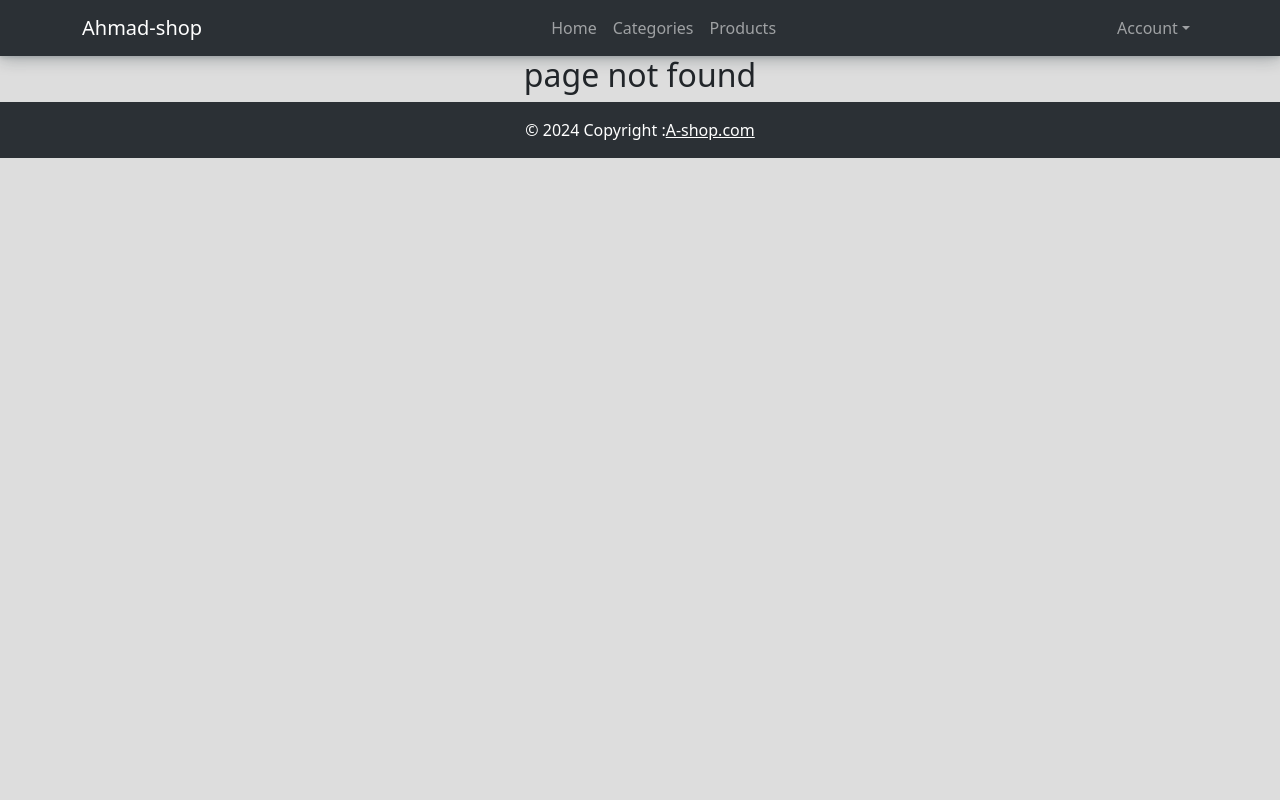
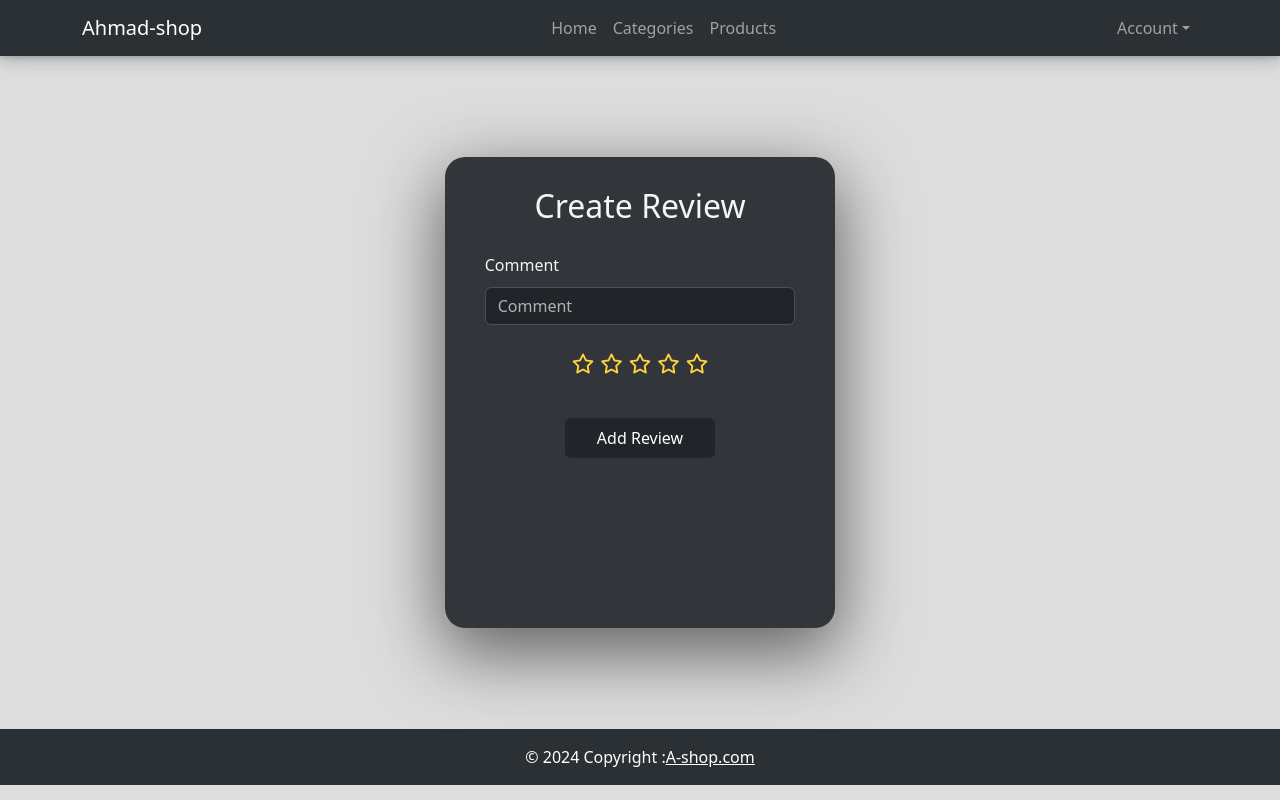
Before and after one commit to ahmad-anini/eCommerce-project, a React (Vite) app: page /create/review/1 in a window 1280 px wide. Before the commit this address had no page. Built offline with nearby package versions, Linux system fonts and the light colour scheme.

Commit message:
add review and products page

```diff
--- /dev/null
+++ b/src/components/pages/Stars.jsx
@@ -0,0 +1,19 @@
+import React from "react";
+
+export default function Stars({ starNum }) {
+  const renderStars = () => {
+    const stars = [];
+    for (let i = 0; i < 5; i++) {
+      const starClass = i < starNum ? "fa-solid" : "fa-regular";
+      stars.push(
+        <i
+          key={i}
+          className={`fa-star ${starClass}`}
+          style={{ color: "#FFD43B" }}
+        ></i>
+      );
+    }
+    return stars;
+  };
+  return <div className="stars-container">{renderStars()}</div>;
+}
--- a/src/components/web/categories/CategoriesDetails.jsx
+++ b/src/components/web/categories/CategoriesDetails.jsx
@@ -3,6 +3,7 @@ import React from "react";
 import { useQuery } from "@tanstack/react-query";
 import { Link, useParams } from "react-router-dom";
 import "./categoriesDetails.css";
+import Stars from "../../pages/Stars";
 export default function CategoriesDetails() {
   const { categoryId } = useParams();
 
@@ -54,16 +55,7 @@ export default function CategoriesDetails() {
                 <div className="card-body  my-card">
                   <h5 className="card-title">{product.name}</h5>
                   <div className="stars">
-                    {Array.from(
-                      { length: Math.round(product.avgRating) },
-                      (_, index) => (
-                        <i
-                          key={index}
-                          className="fa-solid fa-star"
-                          style={{ color: "#FFD43B" }}
-                        />
-                      )
-                    )}
+                    <Stars starNum={Math.round(product.avgRating)} />
                   </div>
                   <h4>{product.price}$</h4>
                   <Link
--- a/src/components/web/login/Login.jsx
+++ b/src/components/web/login/Login.jsx
@@ -10,7 +10,7 @@ import { UserContext } from "../context/User.jsx";
 import { toast } from "react-toastify";
 
 export default function Login() {
-  let { setUserToken } = useContext(UserContext);
+  const { setUserToken } = useContext(UserContext);
   const [errorMessage, setErrorMessage] = useState(null);
   const navigate = useNavigate();
   const initialValues = {
--- a/src/components/web/navbar/Navbar.jsx
+++ b/src/components/web/navbar/Navbar.jsx
@@ -51,9 +51,9 @@ export default function Navbar() {
               </Link>
             </li>
             <li className="nav-item">
-              <a className="nav-link" href="#">
+              <Link className="nav-link" to={"products"}>
                 Products
-              </a>
+              </Link>
             </li>
             {userToken && (
               <>
--- a/src/components/web/products/Product.jsx
+++ b/src/components/web/products/Product.jsx
@@ -1,9 +1,10 @@
 import axios from "axios";
 import React, { useContext } from "react";
 import { useQuery } from "@tanstack/react-query";
-import { useParams } from "react-router-dom";
+import { Link, useParams } from "react-router-dom";
 import { cartContext } from "../context/Cart";
 import "./product.css";
+import Stars from "../../pages/Stars";
 export default function Product() {
   const { productId } = useParams();
   const { addToCartContext } = useContext(cartContext);
@@ -55,7 +56,7 @@ export default function Product() {
           <div className="price-rev">
             <h3> Price : {data.product.price}$</h3>
             <div className="stars">
-              {Array.from(
+              {/* {Array.from(
                 { length: Math.round(data.avgRating) },
                 (_, index) => (
                   <i
@@ -64,37 +65,43 @@ export default function Product() {
                     style={{ color: "#FFD43B" }}
                   />
                 )
-              )}
+              )} */}
+              <Stars starNum={Math.round(data.avgRating)} />
             </div>
           </div>
 
           <p>{data.product.description}</p>
+          <div className="btns">
             <button
               className="btn btn-dark"
               onClick={() => addToCartContext(data.product._id)}
             >
               Add To Cart
             </button>
+
+            <button className="btn btn-dark">
+              <Link to={`/create/review/${data.product._id}`}> Add Review</Link>
+            </button>
+          </div>
+
           <div className="feedback">
             <h2>Feedback</h2>
+            {console.log(data)}
             {data?.product.reviews.map((review) => (
               <div className="review" key={review._id}>
                 <div className="head-rev">
+                  {review.createdBy ? (
+                    <img src={review.createdBy.image.secure_url} alt="" />
+                  ) : (
                     <img src={"../../../../public/user_profile.png"} alt="" />
-                  <h3>User</h3>
+                  )}
+                  <h3>
+                    {review.createdBy ? `${review.createdBy.userName}` : `User`}
+                  </h3>
                 </div>
                 <div className="body-rev">
                   <div className="stars">
-                    {Array.from(
-                      { length: Math.round(review.rating) },
-                      (_, index) => (
-                        <i
-                          key={index}
-                          className="fa-solid fa-star"
-                          style={{ color: "#FFD43B" }}
-                        />
-                      )
-                    )}
+                    <Stars starNum={Math.round(review.rating)} />
                   </div>
                   <p>{review.comment}</p>
                 </div>
--- a/src/components/web/products/Products.jsx
+++ b/src/components/web/products/Products.jsx
@@ -1,52 +1,118 @@
-import React, { useEffect } from "react";
 import "./products.css";
 import axios from "axios";
-import { useActionData, useParams } from "react-router-dom";
 import { useQuery } from "@tanstack/react-query";
+import { useState } from "react";
+import { Link } from "react-router-dom";
+
 export default function Products() {
+  const [page, setPage] = useState(1);
+
+  async function getProducts(pageNumber) {
+    const { data } = await axios.get(
+      `${import.meta.env.VITE_API_URL}/products?page=${pageNumber}&limit=4`
+    );
+    return data;
+  }
+
   const { data, isLoading } = useQuery({
-    queryKey: ["all_product"],
-    queryFn: (pageNum = 1) =>
-      axios.get(
-        `${import.meta.env.VITE_API_URL}/products?page=${pageNum}&limit=4`
-      ),
+    queryKey: ["products", page],
+    queryFn: () => getProducts(page),
   });
 
-  console.log(data?.total);
+  function handlePrevPage() {
+    if (page > 1) {
+      setPage(page - 1);
+    }
+  }
+
+  function handleNextPage() {
+    if (data && data.total > page * 4) {
+      setPage(page + 1);
+    }
+  }
 
   if (isLoading) {
-    return <div>Loading...</div>;
+    return (
+      <div
+        className="d-flex align-items-center justify-content-center"
+        style={{ width: "100%", height: "100vh" }}
+      >
+        <div
+          className="spinner-border"
+          style={{ width: "120px", height: "120px" }}
+          role="status"
+        >
+          <span className="visually-hidden">Loading...</span>
+        </div>
+      </div>
+    );
   }
 
   return (
-    <>
     <div className="container products-main">
-        <div>Products</div>
+      <div className="row my-row">
+        {data ? (
+          data.products?.map((product) => (
+            <div
+              className="card col-md-4 gy-3 test"
+              key={product._id}
+              style={{ width: "18rem" }}
+            >
+              <img
+                className="card-img-top"
+                src={product.mainImage.secure_url}
+                alt="Card image cap"
+              />
+              <div className="card-body  my-card">
+                <h5 className="card-title">{product.name}</h5>
+                <h4>{product.price}$</h4>
+                <Link
+                  to={`/product/${product._id}`}
+                  className="btn btn-dark my-btn"
+                >
+                  Details
+                </Link>
+              </div>
+            </div>
+          ))
+        ) : (
+          <p>no product</p>
+        )}
+      </div>
       <ul className="pagination">
         <li className="page-item">
-            <button className="page-link w-100" href="#" aria-label="Previous">
+          <button
+            className="page-link w-100"
+            aria-label="Previous"
+            onClick={handlePrevPage}
+            disabled={page === 1}
+          >
             <span aria-hidden="true">«</span>
           </button>
         </li>
-          <li className="page-item">
-            <button className="page-link w-100" href="#">
-              1
-            </button>
-          </li>
-          {/* {Array.from({ length: Math.round(data?.total / 4) }, (_, index) => (
+        {Array.from({ length: Math.ceil(data.total / 4) }, (_, index) => (
           <li className="page-item" key={index}>
-              <button className="page-link w-100" href="#">
+            <button
+              className={`page-link w-100 ${
+                page === index + 1 ? "active" : ""
+              }`}
+              onClick={() => setPage(index + 1)}
+            >
               {index + 1}
             </button>
           </li>
-          ))} */}
+        ))}
         <li className="page-item">
-            <button className="page-link w-100" href="#" aria-label="Next">
+          <button
+            className="page-link w-100"
+            aria-label="Next"
+            onClick={handleNextPage}
+            disabled={data && data.total <= page * 4}
+          >
             <span aria-hidden="true">»</span>
           </button>
         </li>
       </ul>
     </div>
-    </>
   );
 }
--- a/src/components/web/products/product.css
+++ b/src/components/web/products/product.css
@@ -130,3 +130,17 @@ button {
   font-size: 20px;
   margin: 0 3px;
 }
+
+.btns {
+  display: flex;
+  flex-direction: row;
+  gap: 50px;
+  width: 100%;
+  justify-content: center;
+  align-items: center;
+}
+
+.btns a {
+  text-decoration: none;
+  color: white;
+}
--- /dev/null
+++ b/src/components/web/review/CreateReview.jsx
@@ -0,0 +1,123 @@
+import Input from "../../pages/Input";
+import { useFormik } from "formik";
+import { createReviewSchema } from "../validation/auth.js";
+import axios from "axios";
+import { useParams } from "react-router-dom";
+
+import "../login/login.css";
+import { useContext, useState } from "react";
+import { UserContext } from "../context/User.jsx";
+import { toast } from "react-toastify";
+export default function CreateReview() {
+  const { productId } = useParams();
+  const { userToken } = useContext(UserContext);
+  const [errorMessage, setErrorMessage] = useState(null);
+  const [filledStars, setFilledStars] = useState(0);
+  const initialValues = {
+    comment: "",
+    rating: "",
+  };
+
+  const onSubmit = async (commentData) => {
+    try {
+      const { data } = await axios.post(
+        `${import.meta.env.VITE_API_URL}/products/${productId}/review`,
+        commentData,
+        {
+          headers: {
+            Authorization: `Tariq__${userToken}`,
+          },
+        }
+      );
+      if (data.message === "success") {
+        toast.success("successfully", {
+          position: "top-right",
+          autoClose: 1500,
+          hideProgressBar: false,
+          closeOnClick: true,
+          pauseOnHover: true,
+          draggable: true,
+          progress: undefined,
+          theme: "dark",
+        });
+      }
+    } catch (error) {
+      setErrorMessage(error.response.data.message);
+    }
+  };
+
+  const formik = useFormik({
+    initialValues,
+    onSubmit,
+    validationSchema: createReviewSchema,
+  });
+
+  const inputs = [
+    {
+      id: "comment",
+      type: "text",
+      name: "comment",
+      title: "Comment",
+      value: formik.values.comment,
+    },
+  ];
+
+  const renderInputs = inputs.map((input, index) => (
+    <Input
+      type={input.type}
+      id={input.id}
+      name={input.name}
+      title={input.title}
+      key={index}
+      value={input.value}
+      errors={formik.errors}
+      onChange={formik.handleChange}
+      onBlur={formik.handleBlur}
+      touched={formik.touched}
+    />
+  ));
+
+  const renderStars = () => {
+    let stars = [];
+    for (let i = 0; i < 5; i++) {
+      stars.push(
+        <i
+          key={i}
+          className={`fa-star ${i < filledStars ? "fa-solid" : "fa-regular"}`}
+          style={{ color: "#FFD43B", cursor: "pointer" }}
+          onClick={() => setFilledStars(i + 1)}
+        ></i>
+      );
+    }
+    formik.values.rating = filledStars;
+    return stars;
+  };
+  return (
+    <div className="container main-login">
+      <div className="form-login">
+        <h2> Create Review</h2>
+        <form onSubmit={formik.handleSubmit} data-bs-theme="dark">
+          {renderInputs}
+          <div className="stars-container w-100 h-25 d-flex justify-content-center align-items-center m-b-1">
+            {renderStars()}
+          </div>
+          <div className="form-group btn-login">
+            <button
+              type="submit"
+              disabled={!formik.isValid}
+              className="btn btn-dark"
+            >
+              Add Review
+            </button>
+          </div>
+          <div className="login-error">
+            {errorMessage && (
+              <small className="form-text text-danger">{errorMessage}</small>
+            )}
+          </div>
+          <br />
+        </form>
+      </div>
+    </div>
+  );
+}
--- a/src/components/web/validation/auth.js
+++ b/src/components/web/validation/auth.js
@@ -49,3 +49,12 @@ export const installOrderSchema = yup.object({
     .max(15, "must be at most 15 characters"),
   phone: yup.number().integer().required("phone is required"),
 });
+
+export const createReviewSchema = yup.object({
+  comment: yup
+    .string()
+    .required("comment is required")
+    .min(3, "must be at least 1 character")
+    .max(15, "must be at most 15 characters"),
+  rating: yup.number().required("review is required"),
+});
--- a/src/layouts/routes.jsx
+++ b/src/layouts/routes.jsx
@@ -19,6 +19,7 @@ import ProfileContact from "../components/web/profile/ProfileContact.jsx";
 import ProfileOrder from "../components/web/profile/ProfileOrder.jsx";
 import CreateOrder from "../components/web/order/CreateOrder.jsx";
 import Products from "../components/web/products/Products.jsx";
+import CreateReview from "../components/web/review/CreateReview.jsx";
 
 export const router = createBrowserRouter([
   {
@@ -67,6 +68,10 @@ export const router = createBrowserRouter([
         element: <Product />,
       },
       {
+        path: "create/review/:productId",
+        element: <CreateReview />,
+      },
+      {
         path: "products",
         element: <Products />,
       },
@@ -78,6 +83,7 @@ export const router = createBrowserRouter([
           </ProtectedRoute>
         ),
       },
+
       {
         path: "CreateOrder",
         element: <CreateOrder />,
```
Lines whose indentation alone changed are shown as unchanged.
